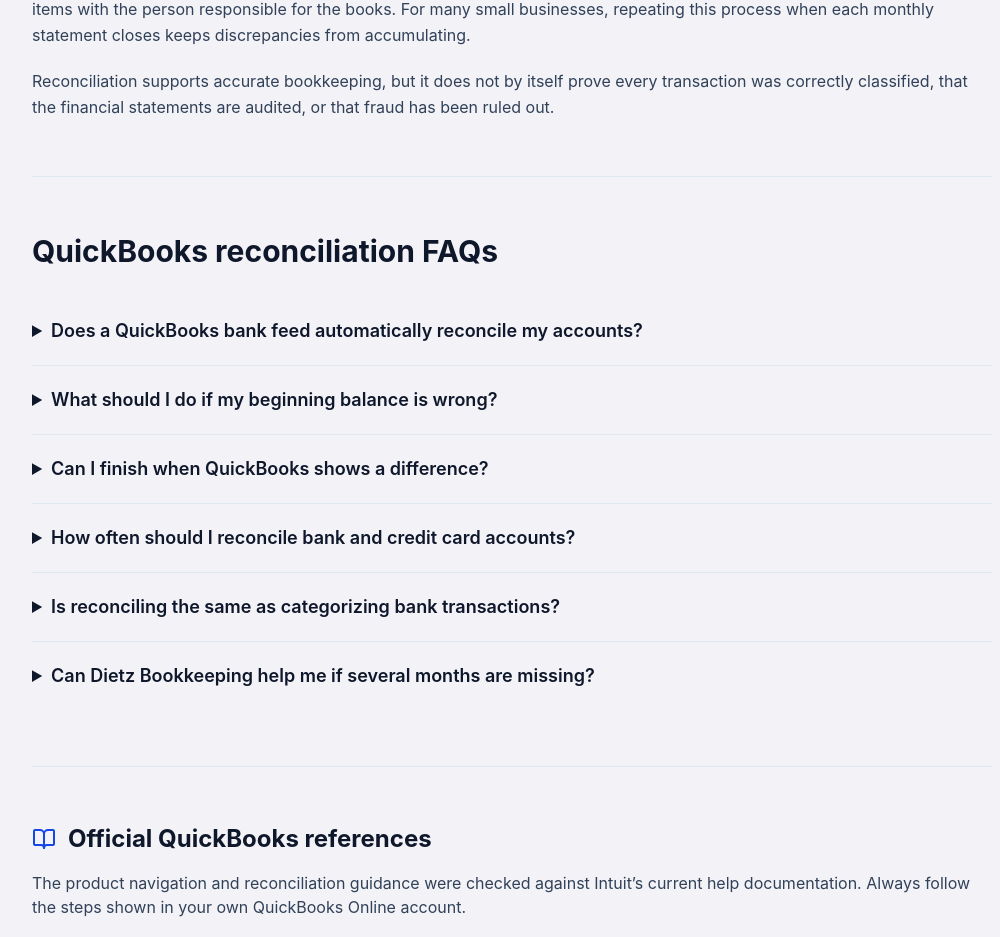
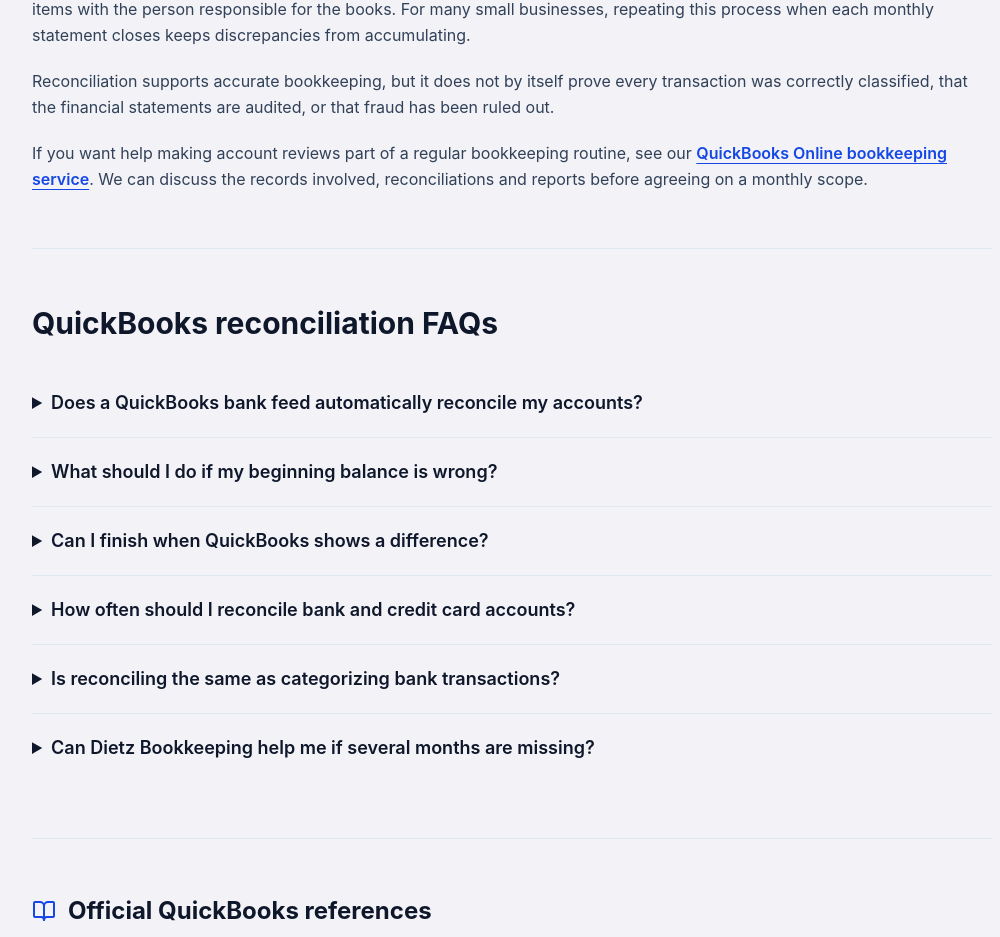
Before and after one commit to dietzbp-lgtm/dietz-bookkeeping-website, a React (Vite) app: page /quickbooks-bank-reconciliation-guide in a window 1280 px wide. Shown: the part 4479-5416 px from the top of the page, without its empty margins (128-1128 px from the left). Built offline with nearby package versions, Linux system fonts and the light colour scheme.

Commit message:
Link reconciliation how-to guide to relevant QuickBooks bookkeeping service

```diff
--- a/src/pages/QuickBooksBankReconciliationGuide.tsx
+++ b/src/pages/QuickBooksBankReconciliationGuide.tsx
@@ -171,6 +171,9 @@ export default function QuickBooksBankReconciliationGuide() {
             <p className="text-slate-700 leading-relaxed">
               Reconciliation supports accurate bookkeeping, but it does not by itself prove every transaction was correctly classified, that the financial statements are audited, or that fraud has been ruled out.
             </p>
+            <p className="text-slate-700 leading-relaxed mt-5">
+              If you want help making account reviews part of a regular bookkeeping routine, see our <Link to="/quickbooks-online-bookkeeping/" className="font-semibold text-blue-700 underline underline-offset-4">QuickBooks Online bookkeeping service</Link>. We can discuss the records involved, reconciliations and reports before agreeing on a monthly scope.
+            </p>
           </section>
 
           <section className="py-12 sm:py-14 border-b border-slate-200" aria-labelledby="faq-heading">
```
